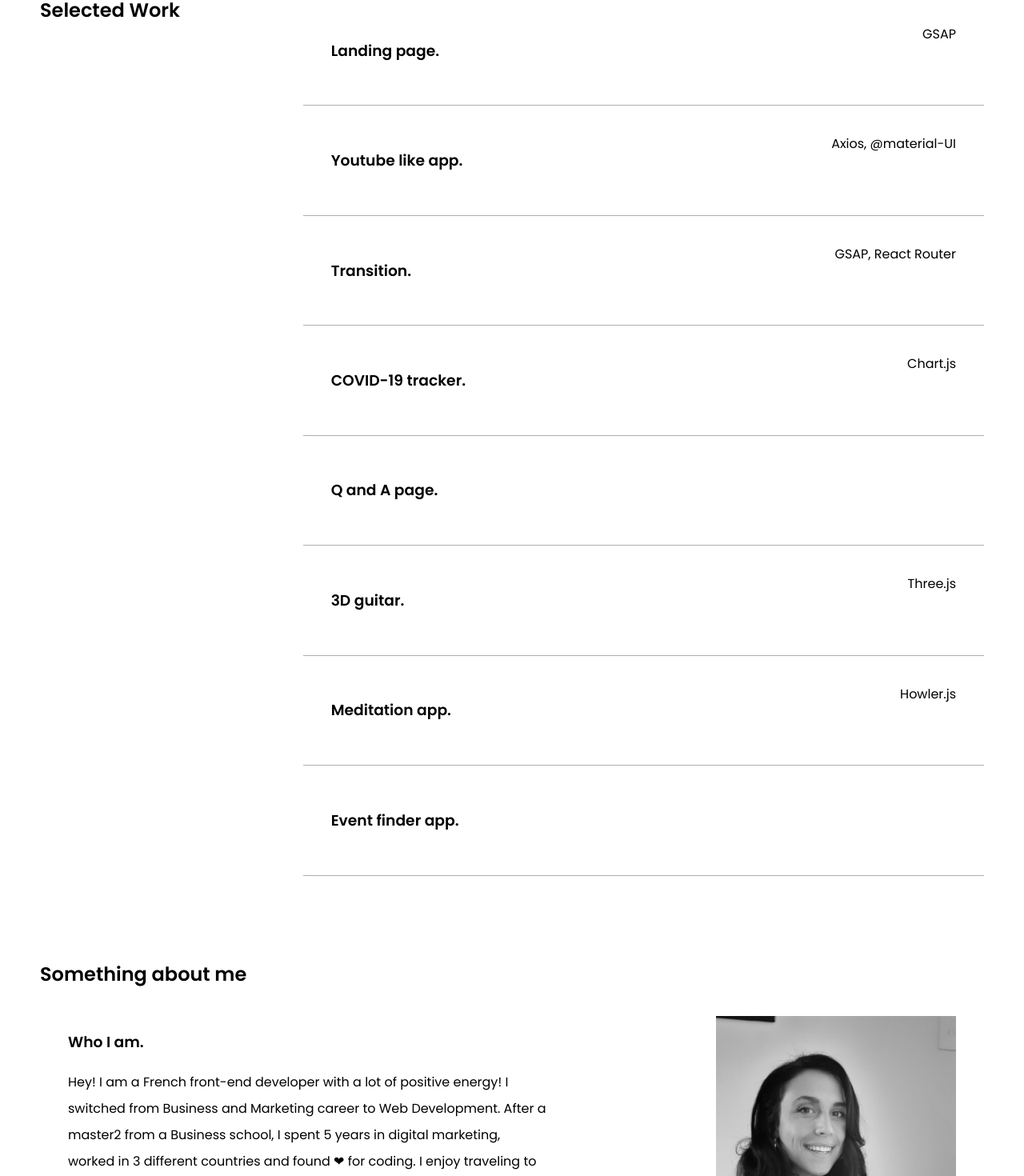
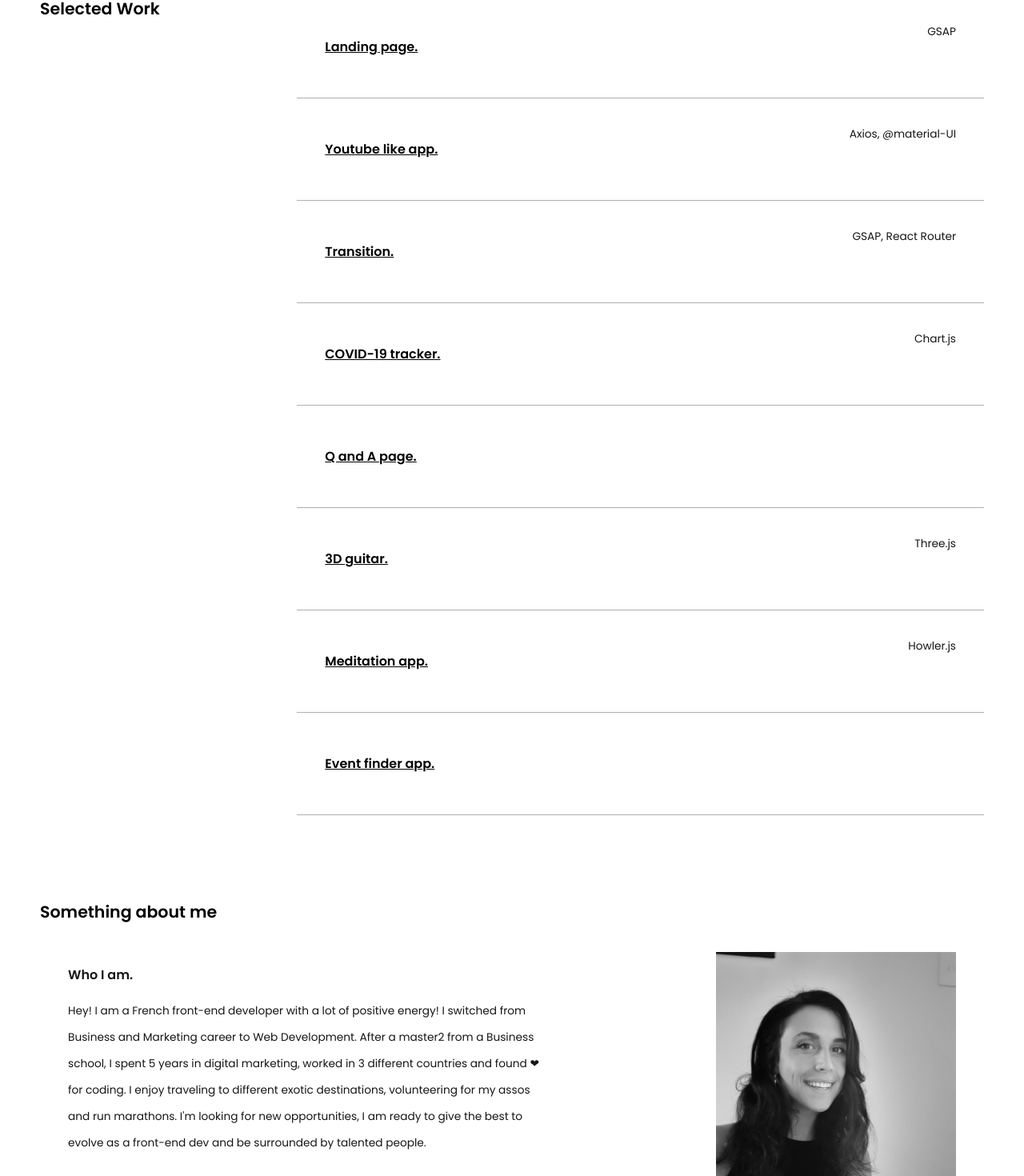
Before and after one commit to laureac/website, a React (Create React App) app: page / in a window 1280 px wide. Shown: the part 960-2430 px from the top of the page at 80% size. Built offline with nearby package versions, Linux system fonts and the light colour scheme.

Commit message:
animation

```diff
--- a/package.json
+++ b/package.json
@@ -7,6 +7,7 @@
     "@testing-library/jest-dom": "^4.2.4",
     "@testing-library/react": "^9.3.2",
     "@testing-library/user-event": "^7.1.2",
+    "aos": "^2.3.4",
     "react": "^16.13.1",
     "react-dom": "^16.13.1",
     "react-scripts": "3.4.1"
--- a/src/App.scss
+++ b/src/App.scss
@@ -5,7 +5,7 @@ html {
   box-sizing: border-box;
 }
 body {
-  font: 1.6rem 'Poppins', sans-serif;
+  font: 1.37rem 'Poppins', sans-serif;
   height: 100vh;
   margin: 0;
 }
@@ -60,10 +60,11 @@ h1::selection{
         display: flex;
         flex-wrap: wrap;
         justify-content: space-between;
-        border-bottom: solid .5px rgb(175, 175, 175);
+        border-bottom: solid .3px rgb(175, 175, 175);
         padding: 3.5rem;
+        color: rgb(22, 22, 22);
         a{
-          text-decoration: none;
+          text-decoration: underline;
           color: black;
           h3{
             font-weight: bold;
--- a/src/components/About.js
+++ b/src/components/About.js
@@ -1,15 +1,23 @@
-import React from 'react';
+import React, { useEffect } from 'react';
 import picture from '../images/nB.jpg';
 import CV from '../images/LAURE CLARET CV.pdf';
+import AOS from "aos";
+import "aos/dist/aos.css";
 
 function About(props) {
+
+    useEffect(() => {
+        AOS.init();
+        AOS.refresh();
+      });
+
     return (
         <div className='section'>
-            <div className='section-title'>
+            <div className='section-title' data-aos="fade-up"    >
                 <h2>Something about me</h2>
             </div>
             <div className='section-items'>
-                <div className='item'>
+                <div className='item' data-aos="fade-up"     data-aos-delay="200">
                     <div>
                     <h3>Who I am.</h3>
                     <p className='content'>
@@ -20,7 +28,7 @@ function About(props) {
                     </div>
                     <img src={picture} alt='profile picture'/>
                 </div>
-                <div className='item'>
+                <div className='item' data-aos="fade-up"     data-aos-delay="200">
                     <div>
                         <h3>My skills.</h3>
                         <p>React and react librairies</p>
@@ -36,7 +44,7 @@ function About(props) {
                         </p>
                     </div>
                 </div>
-                <div className='item'>
+                <div className='item' data-aos="fade-up"     data-aos-delay="200">
                     <div>
                         <h3>How to reach me?</h3>
                         <p>laure.a.claret@gmail.com</p>
--- a/src/components/Main.js
+++ b/src/components/Main.js
@@ -1,9 +1,17 @@
-import React from 'react';
+import React, { useEffect } from 'react';
+import AOS from "aos";
+import "aos/dist/aos.css";
 
 function Main(props) {
+
+    useEffect(() => {
+        AOS.init();
+        AOS.refresh();
+      });
+
     return (
-        <div className='main'>
-            <h1>I'm a Web Developer living in Brisbane.</h1>
+        <div data-aos="fade-down" data-aos-duration="900" className='main'>
+            <h1 >I'm a Web Developer living in Brisbane.</h1>
         </div>
     );
 }
--- a/src/components/Projects.js
+++ b/src/components/Projects.js
@@ -1,41 +1,49 @@
-import React from 'react';
+import React, { useEffect } from 'react';
+import AOS from "aos";
+import "aos/dist/aos.css";
 
 function Projects(props) {
+
+    useEffect(() => {
+        AOS.init();
+        AOS.refresh();
+      });
+
     return (
         <div className='section'>
-            <div className='section-title'>
+            <div className='section-title' data-aos="fade-up" >
                 <h2>Selected Work</h2>
             </div>
             <div className='section-items'>
-                <div className='item'>
+                <div className='item' data-aos="fade-up"   data-aos-delay="200">
                     <a href='https://laureac.github.io/website-gsap/' target="_blank" rel="noopener noreferrer"><h3>Landing page.</h3></a>
                     <div>GSAP</div>
                 </div>
-                <div className='item'>
+                <div className='item' data-aos="fade-up"   data-aos-delay="200">
                     <a href='https://laureac.github.io/video-app/' target="_blank" rel="noopener noreferrer"><h3>Youtube like app.</h3></a>
                     <div> Axios, @material-UI</div>
                 </div>
-                <div className='item'>
+                <div className='item' data-aos="fade-up"   data-aos-delay="200">
                     <a href='https://laureac.github.io/home' target="_blank" rel="noopener noreferrer"><h3>Transition.</h3></a>
                     <div>GSAP, React Router</div>
                 </div>
-                <div className='item'>
+                <div className='item' data-aos="fade-up"   data-aos-delay="200">
                     <a href='https://laureac.github.io/chart/' target="_blank" rel="noopener noreferrer"><h3>COVID-19 tracker.</h3></a>
                     <div>Chart.js</div>
                 </div>
-                <div className='item'>
+                <div className='item' data-aos="fade-up"   data-aos-delay="200">
                     <a href='https://laureac.github.io/acoordeon/' target="_blank" rel="noopener noreferrer"><h3>Q and A page.</h3></a>
                     <div></div>
                 </div>
-                <div className='item'>
+                <div className='item' data-aos="fade-up"   data-aos-delay="200">
                     <a href='https://laureac.github.io/3d-animation/' target="_blank" rel="noopener noreferrer"><h3>3D guitar.</h3></a>
                     <div>Three.js</div>
                 </div>
-                <div className='item'>
+                <div className='item' data-aos="fade-up"   data-aos-delay="200">
                     <a href='https://laureac.github.io/meditation-app/' target="_blank" rel="noopener noreferrer"><h3>Meditation app.</h3></a>
                     <div>Howler.js</div>
                 </div>
-                <div className='item'>
+                <div className='item' data-aos="fade-up"   data-aos-delay="200">
                     <a href='https://laureac.github.io/eventfinder/' target="_blank" rel="noopener noreferrer"><h3>Event finder app.</h3></a>
                     <div></div>
                 </div>
```
Also changed, not shown: 1 other file (tests, documents, lock files or other folders).
